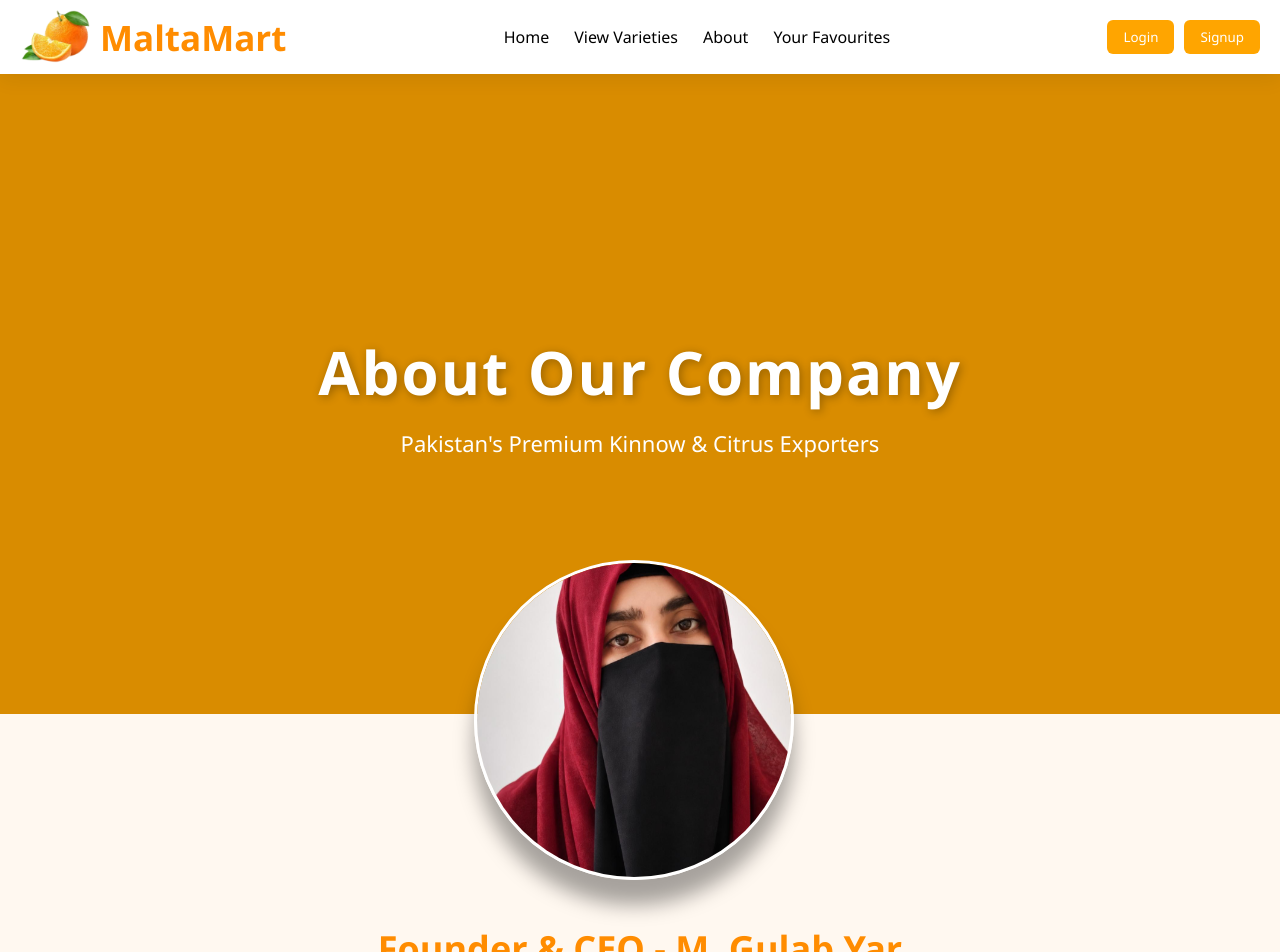
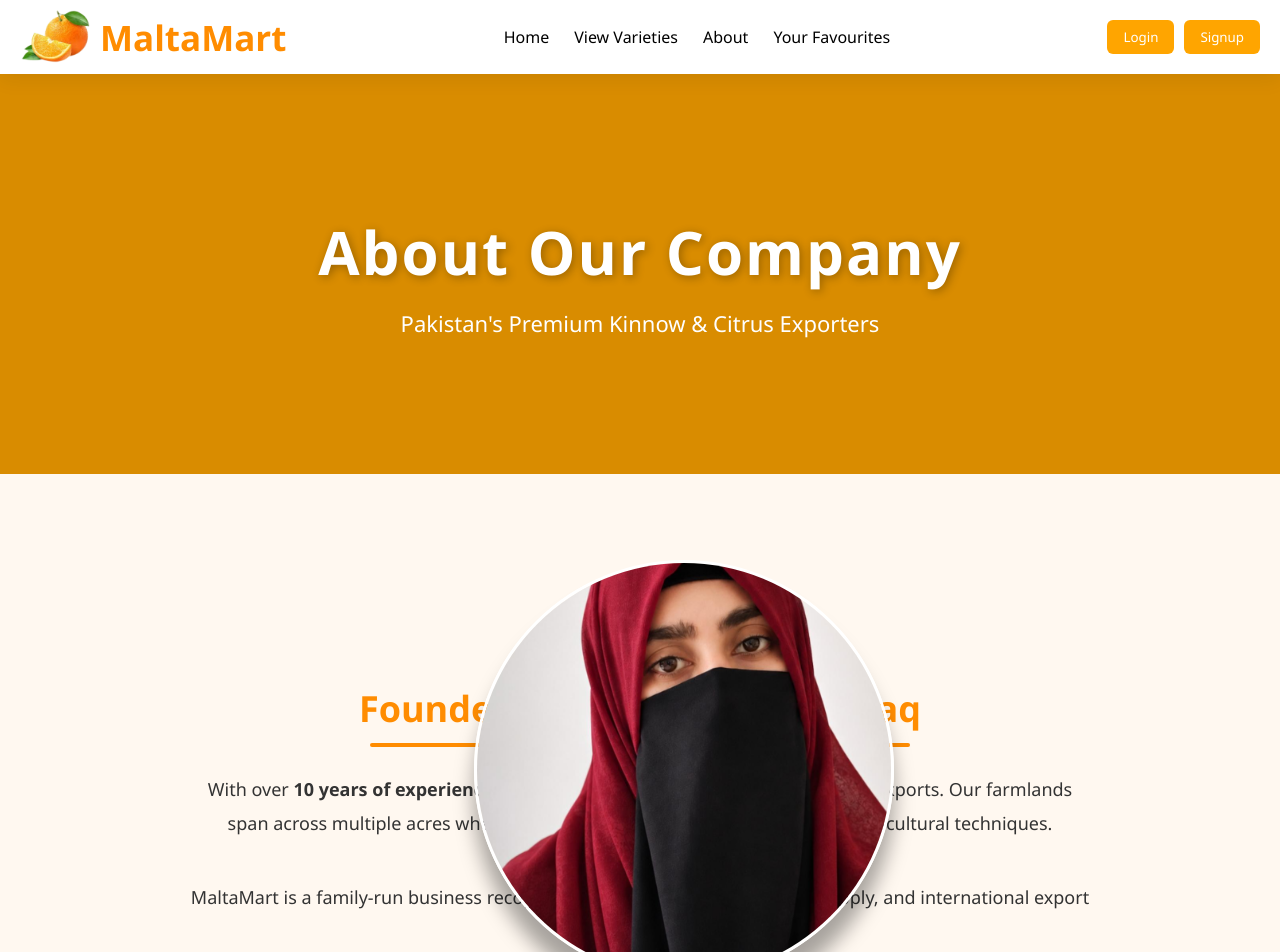
Before and after one commit to mgulabyar/maltamart-frontend, a React (Create React App) app: page /about in a window 1280 px wide. Shown: the top 952 px of the page. Built offline with nearby package versions, Linux system fonts and the light colour scheme.

Commit message:
docs: update readme with system architecture and tech stack

```diff
--- a/src/pages/About/About.css
+++ b/src/pages/About/About.css
@@ -11,7 +11,7 @@ body {
   overflow-x: hidden;
 }
 .about-hero {
-  height: 80vh;
+  height: 50vh;
   background:#ffa500;
   display: flex;
   flex-direction: column;
@@ -19,7 +19,7 @@ body {
   align-items: center;
   text-align: center;
   color: white;
-  padding: 20px;
+  padding: 15px;
   position: relative;
   overflow: hidden;
 }
@@ -44,7 +44,7 @@ body {
 .about-hero h1 {
   font-size: 60px;
   color: white;
-  font-weight: 800;
+  font-weight: 700;
   letter-spacing: 2px;
   text-shadow: 2px 2px 10px rgba(0, 0, 0, 0.3);
   animation: fadeSlideUp 1s ease forwards;
@@ -57,8 +57,8 @@ body {
 }
 
 .owner-floating {
-  width: 320px;
-  height: 320px;
+  width: 420px;
+  height: 420px;
   border-radius: 50%;
   object-fit: cover;
   border: 3px solid #fff;
--- a/src/pages/About/About.jsx
+++ b/src/pages/About/About.jsx
@@ -35,7 +35,7 @@ const About = () => {
       <div className="about-section top-owner" data-aos="fade-up">
         <div className="owner-top-wrapper">
           <div>
-            <h2>Founder & CEO - M. Gulab Yar</h2>
+            <h2>Founder & CEO - Shabana Ishaq</h2>
             <p>
               With over <strong>10 years of experience</strong> in Kinnow
               (orange) farming, harvesting, and exports. Our farmlands span
```
